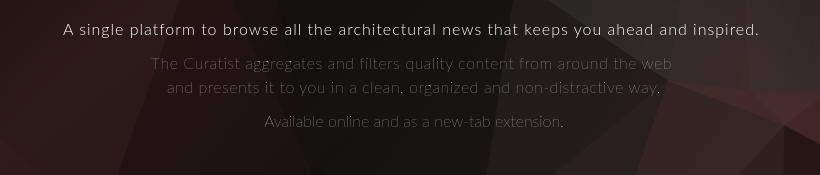
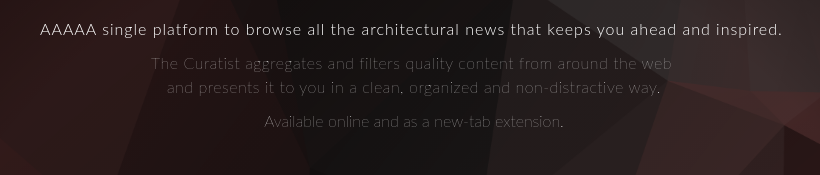
Before and after one commit to PandaStyle/curatist-website, a website: page index.html in a window 1280 px wide. Shown: the part 353-528 px from the top of the page, 226-1046 px from the left. Drawn offline with nearby package versions, Linux system fonts and the light colour scheme; a script that the page names is missing.

Commit message:
checkout test

```diff
--- a/index.html
+++ b/index.html
@@ -46,7 +46,7 @@
     </div>
     <div class="w-container hero-container">
       <img width="500" src="images/LOGO-NEW-thick.png" class="logoimg">
-      <p class="subtitle"><span class="subtitle">A single platform to browse all the architectural news that keeps you ahead and inspired.&nbsp;</span>
+      <p class="subtitle"><span class="subtitle">AAAAA single platform to browse all the architectural news that keeps you ahead and inspired.&nbsp;</span>
       </p>
       <p class="text">The Curatist aggregates and filters quality content from around the web&nbsp;
         <br>and presents it to you in a clean, organized and non-distractive way.</p>
```
